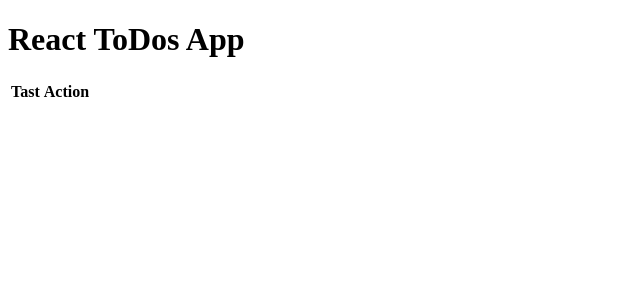
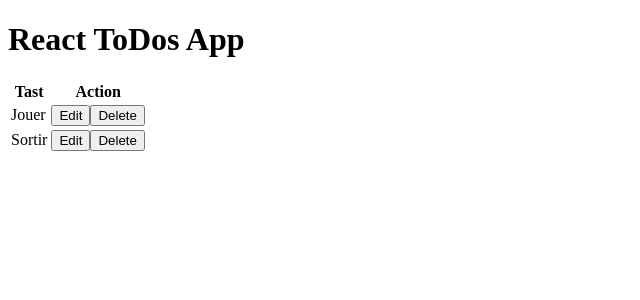
Before and after one commit to Nedjim/todo-App, a React app: page / in a window 1280 px wide. Shown: the top 300 px of the page, without its empty margins (0-640 px from the left). Built offline with nearby package versions, Linux system fonts and the light colour scheme.

Commit message:
ADD: lodash, todo list item

```diff
--- a/package.json
+++ b/package.json
@@ -17,6 +17,7 @@
   },
   "homepage": "https://github.com/Nedjim/todo-App#readme",
   "dependencies": {
+    "lodash": "^4.17.4",
     "react": "^15.4.2",
     "react-dom": "^15.4.2"
   },
--- a/src/components/App.jsx
+++ b/src/components/App.jsx
@@ -1,7 +1,7 @@
 import React from 'react';
 import TodosList from './Todos-list.jsx'
 
-const todos = [
+const todosList = [
     {
         task: "Jouer",
         isCompleted: false
@@ -12,11 +12,21 @@ const todos = [
     }];
 
 export default class App extends React.Component {
+
+    //Etat du Component
+    constructor(props){
+        super(props);
+
+        this.state = {
+            list: todosList   //array déclaré plus haut
+        }
+    }
+
      render() {
         return (
             <div>
                 <h1>React ToDos App</h1>
-                <TodosList />
+                <TodosList list={this.state.list}/>
             </div>
         );
     }
--- /dev/null
+++ b/src/components/Todos-list-item.jsx
@@ -0,0 +1,17 @@
+import React from 'react';
+
+export default class TodosListItem extends React.Component {
+    render(){
+        return(
+            <tr>
+                <td>
+                    {this.props.task}
+                </td>
+                <td>
+                    <button>Edit</button>
+                    <button>Delete</button>
+                </td>
+            </tr>
+        );
+    }
+}
--- a/src/components/Todos-list.jsx
+++ b/src/components/Todos-list.jsx
@@ -1,12 +1,19 @@
+import _ from 'lodash';
 import React from 'react';
 import TodosListHeader from './Todos-list-header.jsx';
+import TodosListItem from './Todos-list-item.jsx';
 
 export default class TodosList extends React.Component {
+    renderItems(){
+        return _.map(this.props.list, (element, index)=> < TodosListItem key={index}{...element}/>);
+    }
     render(){
+
         return(
             <table>
                 <TodosListHeader />
+                <tbody>{this.renderItems()}</tbody>
             </table>
-        );
+        )
     }
 }
```
